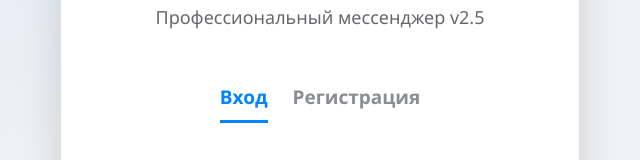
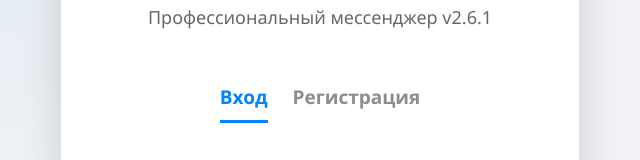
Before and after one commit to GeshaNYT/cpp-messenger, a plain HTML site: page public/index.html in a window 1280 px wide. Shown: the part 199-359 px from the top of the page, 320-960 px from the left. Drawn offline with nearby package versions, Linux system fonts and the light colour scheme.

Commit message:
Update index.html

```diff
--- a/public/index.html
+++ b/public/index.html
@@ -1323,7 +1323,7 @@
     <section id="ge-auth-layer" class="ge-auth-overlay">
         <div class="ge-auth-container">
             <div class="ge-brand-logo">GeLink</div>
-            <p class="ge-auth-tagline">Профессиональный мессенджер v2.5</p>
+            <p class="ge-auth-tagline">Профессиональный мессенджер v2.6.1</p>
 
             <div class="ge-auth-tabs">
                 <button id="tab-login" class="ge-auth-tab active" onclick="geEngine.auth.switch('login')">Вход</button>
```
